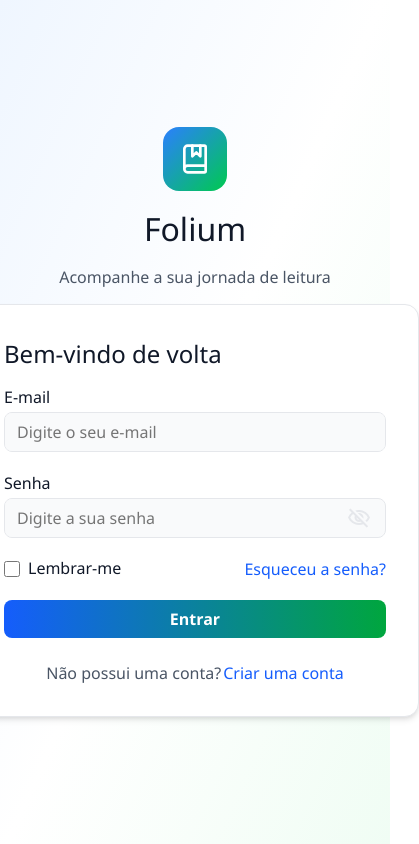
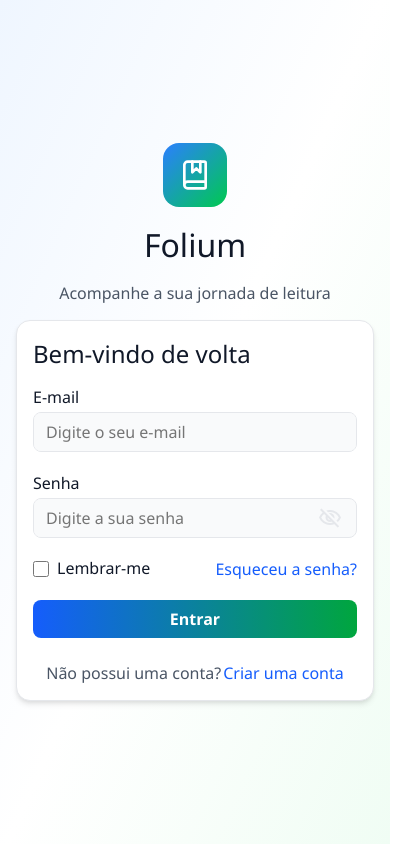
Before and after one commit to frankwill/folium, a React (Vite) app: page / in a window 390 px wide. Shown: the whole page, 419 px wide, since content can reach past the window. Built offline with nearby package versions, Linux system fonts and the light colour scheme.

Commit message:
refactor: adjustement content width

```diff
--- a/src/pages/Login.module.css
+++ b/src/pages/Login.module.css
@@ -5,7 +5,8 @@
 }
 
 .content {
-  min-width: 448px;
+  width: 100%;
+  max-width: 448px;
   display: flex;
   flex-direction: column;
   align-items: center;
@@ -48,15 +49,27 @@
 }
 
 .card {
-  border: 1px solid var(--color-neutral-2);
-  overflow: hidden;
-  overflow-wrap: break-word;
-  border-radius: 14px;
   width: 100%;
-  box-shadow: rgba(0, 0, 0, 0.1) 0px 4px 6px -1px, rgba(0, 0, 0, 0.06) 0px 2px 4px -1px;
-  background-color: white;
 }
 
 .cardContent {
+  border: 1px solid var(--color-neutral-2);
   padding: 2rem;
+  border-radius: 14px;
+  box-shadow:
+    rgba(0, 0, 0, 0.1) 0px 4px 6px -1px,
+    rgba(0, 0, 0, 0.06) 0px 2px 4px -1px;
+  background-color: white;
+  overflow: hidden;
+  overflow-wrap: break-word;
 }
+
+@media (max-width: 500px) {
+  .card {
+    padding: 0 1rem;
+  }
+
+  .cardContent {
+    padding: 1rem;
+  }
+}
```
